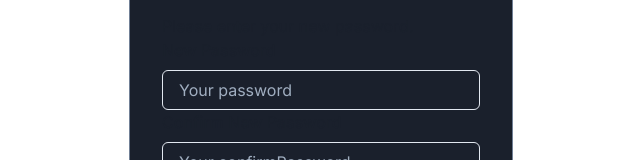
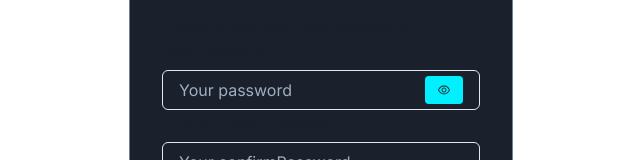
Before and after one commit to SAYUK09/platform-93by4, a Next.js app in the folder client/: page /auth/forgot-password/1 in a window 1280 px wide. Shown: the part 169-329 px from the top of the page, without its empty margins (319-959 px from the left). Built offline with nearby package versions, Linux system fonts and the light colour scheme; no server answers.

Commit message:
bug fix : fixed a bug where password were not matching
Turns out I put newPassword instead of confirmPassword in yup schema. It should show appropriate messages on resest form.

```diff
--- a/client/src/pages/auth/forgot-password/[passwordResetToken].tsx
+++ b/client/src/pages/auth/forgot-password/[passwordResetToken].tsx
@@ -8,13 +8,15 @@ import {
   Input,
   Button,
   useToast,
+  InputRightElement,
+  InputGroup,
 } from '@chakra-ui/react'
 import { useRouter } from 'next/router'
 import { useEffect, useState } from 'react'
 import { sendPasswordResetRequest } from '../../../services/axiosService'
 import * as yup from 'yup'
 import { Formik, Form, Field } from 'formik'
-
+import { AiOutlineEyeInvisible, AiOutlineEye } from 'react-icons/ai'
 interface PasswordResetValues {
   password: string
   confirmPassword: string
@@ -29,7 +31,7 @@ export const PasswordResetSchema = yup.object().shape({
       'Must Contain 8 Characters, mix of numbers and alphabets.'
     )
     .min(8, 'Password must be atleast 8 characters long.'),
-  newPassword: yup
+  confirmPassword: yup
     .string()
     .oneOf([yup.ref('password'), null], 'Passwords must match.'),
 })
@@ -40,6 +42,8 @@ export default function PasswordResetForm() {
   const passwordResetToken = router.query.passwordResetToken as string
 
   const [token, setToken] = useState('')
+
+  const [showPassword, setShowPassword] = useState<boolean>(false)
 
   useEffect(() => {
     if (!passwordResetToken) {
@@ -107,12 +111,27 @@ export default function PasswordResetForm() {
                   isInvalid={form.errors.password && form.touched.password}
                 >
                   <FormLabel htmlFor="password">New Password</FormLabel>
-                  <Input
-                    {...field}
-                    id="password"
-                    placeholder="Your password"
-                    type="password"
-                  />
+                  <InputGroup>
+                    <Input
+                      {...field}
+                      id="password"
+                      placeholder="Your password"
+                      type={showPassword ? 'text' : 'password'}
+                    />
+                    <InputRightElement mr="4">
+                      <Button
+                        h="1.75rem"
+                        size="sm"
+                        onClick={() => setShowPassword(!showPassword)}
+                      >
+                        {showPassword ? (
+                          <AiOutlineEyeInvisible />
+                        ) : (
+                          <AiOutlineEye />
+                        )}
+                      </Button>
+                    </InputRightElement>
+                  </InputGroup>
                   <FormErrorMessage>{form.errors.password}</FormErrorMessage>
                 </FormControl>
               )}
```
